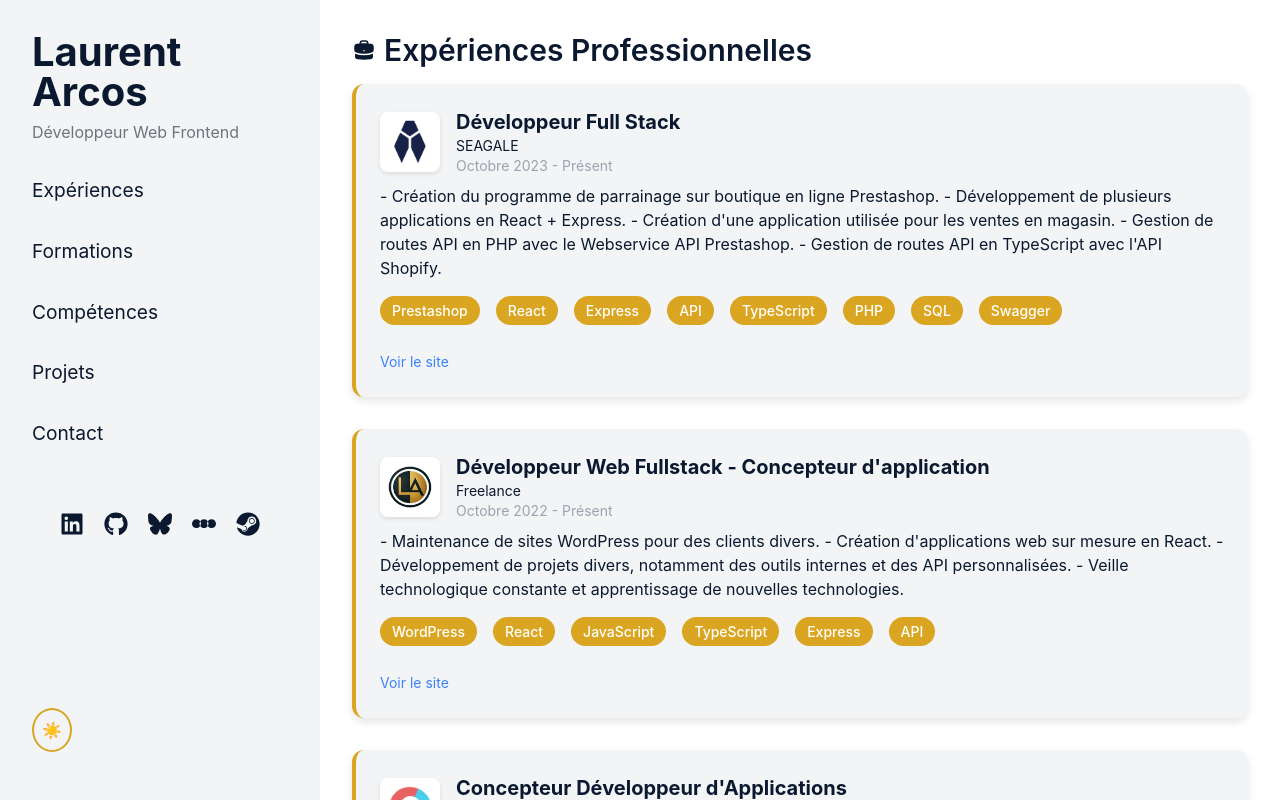
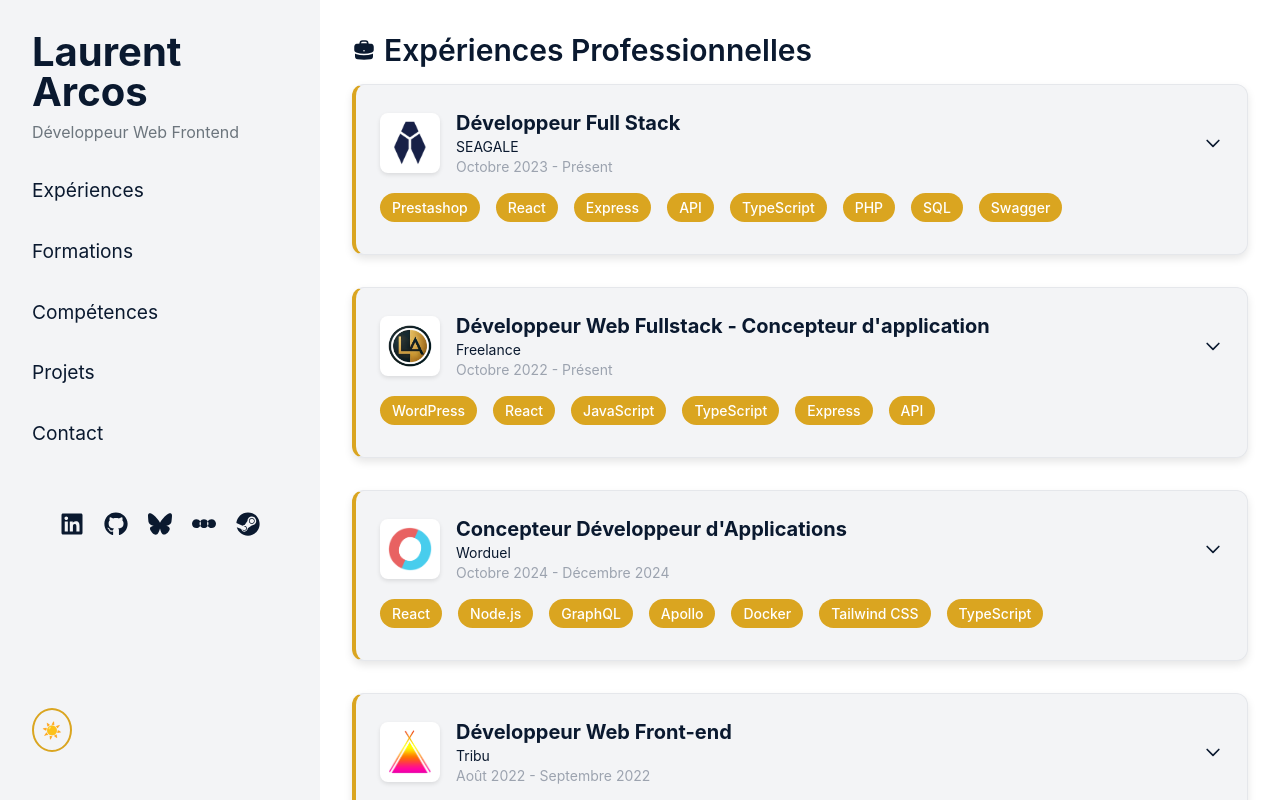
Before and after one commit to LaurentArcos/cv-interactif, a Next.js app: page / in a window 1280 px wide. Built offline with nearby package versions, Linux system fonts and the light colour scheme.

Commit message:
cards déployables

```diff
--- a/src/app/page.tsx
+++ b/src/app/page.tsx
@@ -1,5 +1,6 @@
 "use client";
 
+import { useState } from "react";
 import { motion } from "framer-motion";
 import { BriefcaseIcon, AcademicCapIcon } from "@heroicons/react/24/solid";
 import { experiences } from "@/data/experiences";
@@ -15,7 +16,54 @@
   faLetterboxd,
 } from "@fortawesome/free-brands-svg-icons";
 
+/** Exemple d’icône de chevron bas/haut.
+    Vous pouvez utiliser Heroicons, FontAwesome, etc. */
+function Chevron({ isOpen }: { isOpen: boolean }) {
+  return (
+    <svg
+      className={`w-5 h-5 transform transition-transform duration-300 ${
+        isOpen ? "rotate-180" : ""
+      }`}
+      fill="none"
+      stroke="currentColor"
+      strokeWidth={2}
+      viewBox="0 0 24 24"
+    >
+      <path strokeLinecap="round" strokeLinejoin="round" d="M19 9l-7 7-7-7" />
+    </svg>
+  );
+}
+
 export default function Home() {
+  // État pour les expériences : on stocke les indices de celles qui sont "ouvertes"
+  const [openExperiences, setOpenExperiences] = useState<number[]>([]);
+  // Même chose pour education
+  const [openEducations, setOpenEducations] = useState<number[]>([]);
+
+  // Fonction de toggle pour les expériences
+  const toggleExperience = (index: number) => {
+    setOpenExperiences((prev) => {
+      // si l’index est déjà présent => on le retire
+      if (prev.includes(index)) {
+        return prev.filter((i) => i !== index);
+      } else {
+        // sinon, on l’ajoute
+        return [...prev, index];
+      }
+    });
+  };
+
+  // Fonction de toggle pour les formations
+  const toggleEducation = (index: number) => {
+    setOpenEducations((prev) => {
+      if (prev.includes(index)) {
+        return prev.filter((i) => i !== index);
+      } else {
+        return [...prev, index];
+      }
+    });
+  };
+
   return (
     <div className="flex h-screen">
       {/* Sidebar */}
@@ -103,15 +151,25 @@
             Expériences Professionnelles
           </h2>
           <ul className="space-y-8">
-            {experiences.map((exp, index) => (
+            {experiences.map((exp, index) => {
+              // booléen "cette card est-elle ouverte ?"
+              const isOpen = openExperiences.includes(index);
+              return (
                 <motion.li
                   key={index}
-                className="card"
+                  onClick={() => {
+                    if (!isOpen) {
+                      toggleExperience(index);
+                    }
+                  }}
+                  className="card p-4 border border-gray-200 rounded-lg"
                   initial={{ opacity: 0, y: 50 }}
                   whileInView={{ opacity: 1, y: 0 }}
                   viewport={{ once: true }}
-                transition={{ duration: 0.6, delay: index * 0.2 }}
+                  transition={{ duration: 0.5 }}
                 >
+                  <div className="flex items-center gap-4 justify-between">
+                    {/* Logo + titre */}
                     <div className="flex items-center gap-4">
                       <div className="logo-wrapper bg-white w-[60px] h-[60px] rounded-md flex items-center justify-center">
                         {exp.logo ? (
@@ -127,12 +185,27 @@
                         )}
                       </div>
                       <div>
-                    <h3 className="text-xl font-bold text-text-primary">{exp.title}</h3>
+                        <h3 className="text-xl font-bold text-text-primary">
+                          {exp.title}
+                        </h3>
                         <p className="text-sm text-text-secondary">{exp.company}</p>
                         <p className="text-sm text-gray-400">{exp.date}</p>
                       </div>
                     </div>
-                <p className="mt-2 text-text-secondary">{exp.description}</p>
+                    {/* Chevron */}
+                    <button
+                      onClick={(e) => {
+                        e.stopPropagation();
+                        toggleExperience(index);
+                      }}
+                      className="text-text-secondary hover:text-text-primary"
+                      aria-label="Toggle Card"
+                    >
+                      <Chevron isOpen={isOpen} />
+                    </button>
+                  </div>
+
+                  {/* Les tags sont toujours visibles */}
                   <div className="mt-4 flex flex-wrap gap-2">
                     {exp.tags.map((tag, i) => (
                       <span key={i} className="tag">
@@ -140,6 +213,11 @@
                       </span>
                     ))}
                   </div>
+
+                  {/* Description + site => affichés seulement si isOpen */}
+                  {isOpen && (
+                    <>
+                      <p className="mt-2 text-text-secondary">{exp.description}</p>
                       {exp.website && (
                         <div className="mt-4">
                           <a
@@ -152,8 +230,11 @@
                           </a>
                         </div>
                       )}
+                    </>
+                  )}
                 </motion.li>
-            ))}
+              );
+            })}
           </ul>
         </section>
 
@@ -164,15 +245,19 @@
             Formations Académiques
           </h2>
           <ul className="space-y-8">
-            {education.map((edu, index) => (
+            {education.map((edu, index) => {
+              const isOpen = openEducations.includes(index);
+              return (
                 <motion.li
                   key={index}
-                className="card"
+                  className="card p-4 border border-gray-200 rounded-lg"
                   initial={{ opacity: 0, y: 50 }}
                   whileInView={{ opacity: 1, y: 0 }}
                   viewport={{ once: true }}
                   transition={{ duration: 0.6, delay: index * 0.2 }}
                 >
+                  <div className="flex items-center gap-4 justify-between">
+                    {/* Logo + titre */}
                     <div className="flex items-center gap-4">
                       <div className="logo-wrapper bg-white w-[60px] h-[60px] rounded-md flex items-center justify-center">
                         {edu.logo ? (
@@ -188,11 +273,28 @@
                         )}
                       </div>
                       <div>
-                    <h3 className="text-xl font-bold text-text-primary">{edu.school}</h3>
-                    <p className="text-sm text-text-secondary">{edu.degree}</p>
+                        <h3 className="text-xl font-bold text-text-primary">
+                          {edu.school}
+                        </h3>
+                        <p className="text-sm text-text-secondary">
+                          {edu.degree}
+                        </p>
                         <p className="text-sm text-gray-400">{edu.date}</p>
                       </div>
                     </div>
+                    {/* Chevron */}
+                    <button
+                      onClick={() => toggleEducation(index)}
+                      className="text-text-secondary hover:text-text-primary"
+                      aria-label="Toggle Card"
+                    >
+                      <Chevron isOpen={isOpen} />
+                    </button>
+                  </div>
+
+                  {/* Affichage conditionnel */}
+                  {isOpen && (
+                    <>
                       <p className="mt-2 text-text-secondary">{edu.description}</p>
                       {edu.website && (
                         <div className="mt-4">
@@ -206,27 +308,42 @@
                           </a>
                         </div>
                       )}
+                    </>
+                  )}
                 </motion.li>
-            ))}
+              );
+            })}
           </ul>
         </section>
 
         {/* Compétences Section */}
         <section id="competences" className="mb-16">
-          <h2 className="text-3xl font-semibold mb-4 text-text-primary">Compétences Techniques</h2>
-          <p className="text-text-secondary">Section à compléter avec un filtrage par technologie.</p>
+          <h2 className="text-3xl font-semibold mb-4 text-text-primary">
+            Compétences Techniques
+          </h2>
+          <p className="text-text-secondary">
+            Section à compléter avec un filtrage par technologie.
+          </p>
         </section>
 
         {/* Projets Section */}
         <section id="projets" className="mb-16">
-          <h2 className="text-3xl font-semibold mb-4 text-text-primary">Projets</h2>
-          <p className="text-text-secondary">Section à compléter avec des projets filtrables par technologie.</p>
+          <h2 className="text-3xl font-semibold mb-4 text-text-primary">
+            Projets
+          </h2>
+          <p className="text-text-secondary">
+            Section à compléter avec des projets filtrables par technologie.
+          </p>
         </section>
 
         {/* Formulaire de Contact */}
         <section id="contact" className="mb-16">
-          <h2 className="text-3xl font-semibold mb-4 text-text-primary">Contact</h2>
-          <p className="text-text-secondary">Section à compléter avec un formulaire de contact.</p>
+          <h2 className="text-3xl font-semibold mb-4 text-text-primary">
+            Contact
+          </h2>
+          <p className="text-text-secondary">
+            Section à compléter avec un formulaire de contact.
+          </p>
         </section>
       </main>
     </div>
```
Lines whose indentation alone changed are shown as unchanged.
